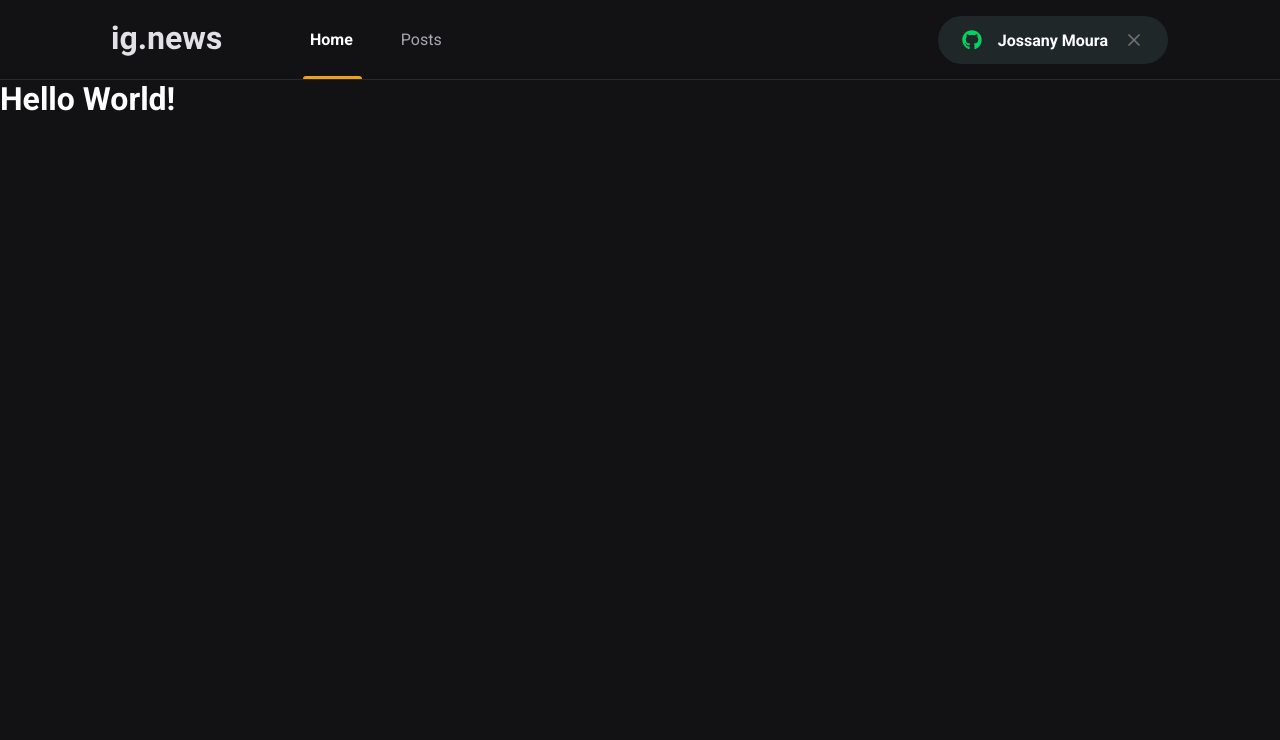
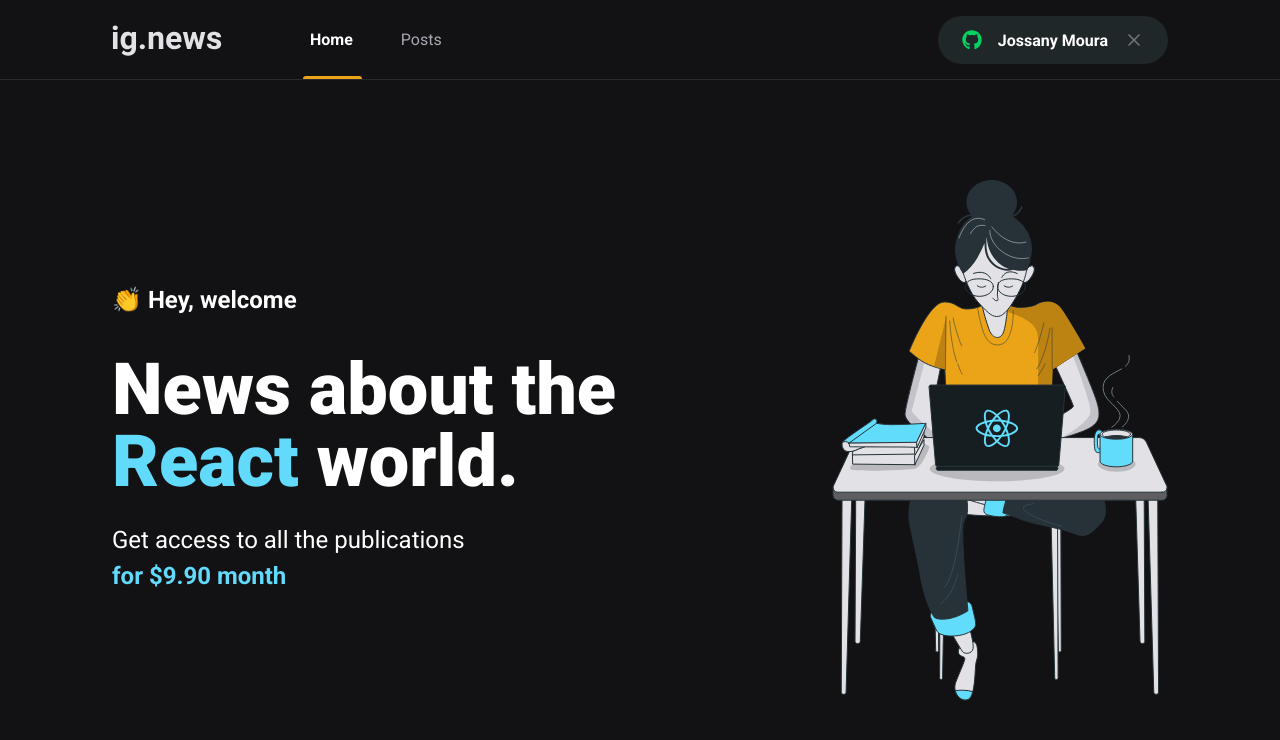
Before and after one commit to mjossany/Ig-News, a Next.js app: page / in a window 1280 px wide. Shown: the top 740 px of the page. Built offline with nearby package versions, Linux system fonts and the light colour scheme.

Commit message:
Create main section of Home component

```diff
--- /dev/null
+++ b/src/pages/home.module.scss
@@ -0,0 +1,41 @@
+.contentContainer {
+  max-width: 1120px;
+  margin: 0 auto;
+  padding: 0 2rem;
+  height: calc(100vh - 5rem);
+
+  display: flex;
+  align-items: center;
+  justify-content: space-between;
+}
+
+.hero {
+  max-width: 600px;
+
+  > span {
+    font-size: 1.5rem;
+    font-weight: bold;
+  }
+
+  h1 {
+    font-size: 4.5rem;
+    line-height: 4.5rem;
+    font-weight: 900;
+    margin-top: 2.5rem;
+
+    span {
+      color:var(--cyan-500);
+    }
+  }
+
+  p {
+    font-size: 1.5rem;
+    line-height: 2.25rem;
+    margin-top: 1.5rem;
+
+    span {
+      color: var(--cyan-500);
+      font-weight: bold;
+    }
+  }
+}
--- a/src/pages/index.tsx
+++ b/src/pages/index.tsx
@@ -1,12 +1,24 @@
 import Head from 'next/head';
+
+import styles from './home.module.scss';
 
 export default function Home() {
   return (
     <>
       <Head>
-        <title>Início | ig.news</title>
+        <title>Home | ig.news</title>
       </Head>
-      <h1>Hello World!</h1>
+      <main className={styles.contentContainer}>
+        <section className={styles.hero}>
+          <span>👏 Hey, welcome</span>
+          <h1>News about the <span>React</span> world.</h1>
+          <p>
+            Get access to all the publications <br />
+            <span>for $9.90 month</span>
+          </p>
+        </section>
+        <img src="/images/avatar.svg" alt="Girld coding" />
+      </main>
     </>
   )
 }
```
